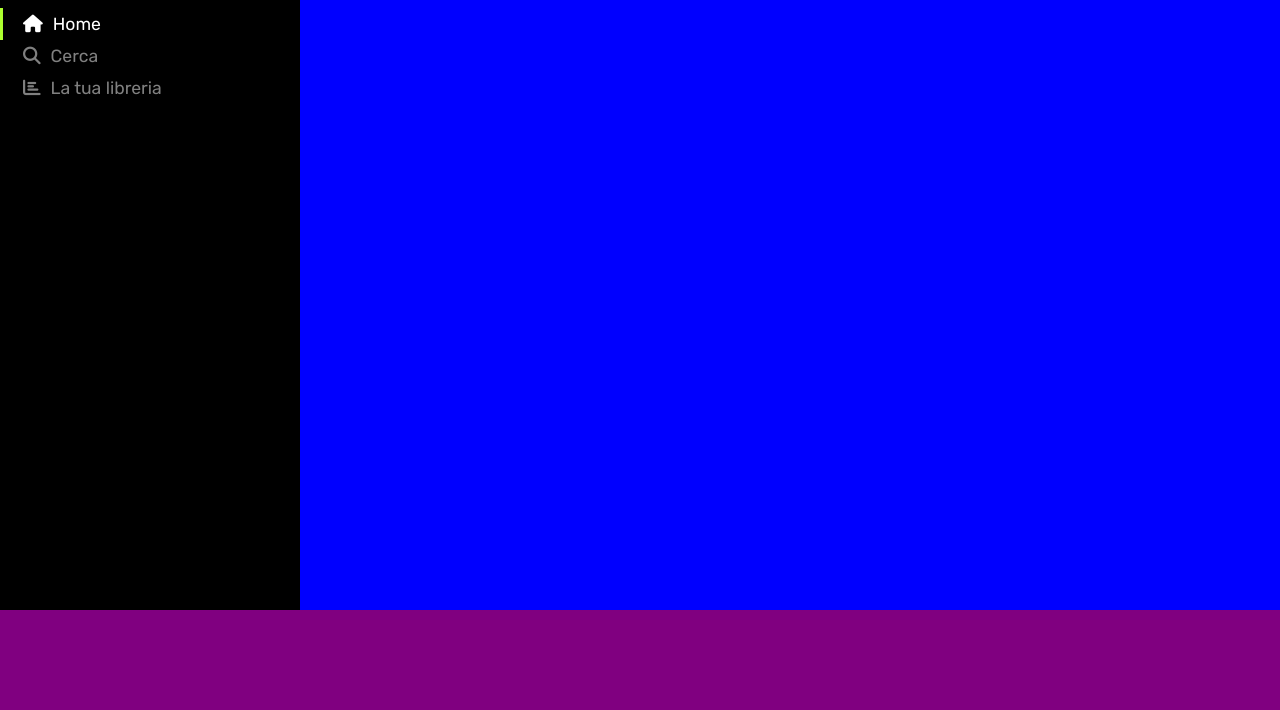
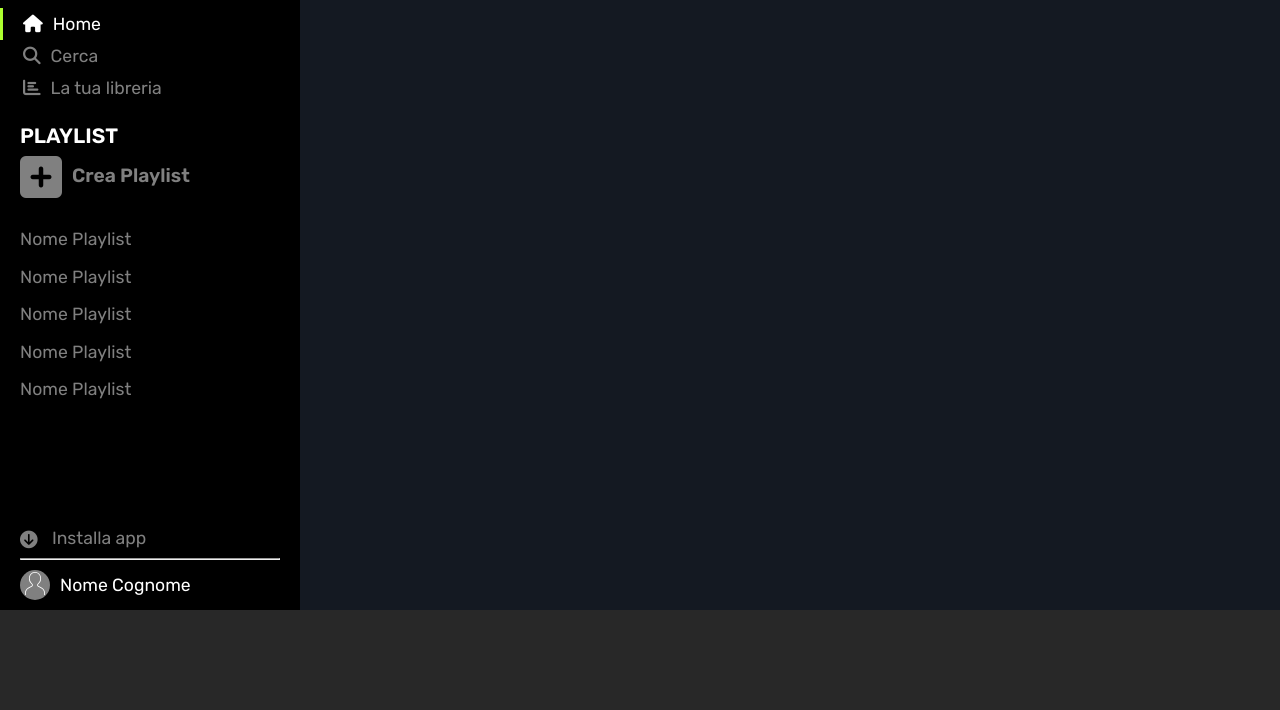
Before and after one commit to giorgioverzicco/html-css-spotifyweb, a plain HTML site: page index.html in a window 1280 px wide. Shown: the part 90-800 px from the top of the page. Drawn offline with Linux system fonts and the light colour scheme.

Commit message:
finita side-bar

```diff
--- a/css/style.css
+++ b/css/style.css
@@ -10,24 +10,6 @@ body {
   font-family: 'Rubik', sans-serif;
 }
 
-/* Debug */
-.debug .container {
-  background-color: rgba(0, 0, 0, 0.5);
-}
-
-.debug header {
-  background-color: burlywood;
-  filter: opacity(0.75);
-}
-
-.debug main {
-  background-color: blue;
-}
-
-.debug footer {
-  background-color: purple;
-}
-
 /* Commons */
 .container {
   display: flex;
@@ -38,6 +20,15 @@ aside, header, main, footer {
   flex-shrink: 0;
 }
 
+a {
+  text-decoration: none;
+  color: inherit;
+}
+
+ul {
+  list-style-type: none;
+}
+
 /* Header */
 header {
   position: fixed;
@@ -46,6 +37,7 @@ header {
   z-index: 998;
   width: calc(100% - 300px);
   height: 80px;
+  background-color: rgba(0, 0, 0, 0.5);
 }
 
 /* Aside */
@@ -57,6 +49,7 @@ aside {
   color: #808080;
   background-color: #000;
   font-size: 1.1rem;
+  overflow: hidden;
 }
 
 .logo {
@@ -72,7 +65,6 @@ aside {
 }
 
 .main-nav__menu {
-  list-style-type: none;
   line-height: 2rem;
 }
 
@@ -88,7 +80,6 @@ aside {
 .main-nav__item-link {
   padding-left: 20px;
   padding-right: 20px;
-  text-decoration: none;
   color: inherit;
 }
 
@@ -112,12 +103,96 @@ aside {
   content: '\f080';
 }
 
+.side-bar__playlist {
+  padding-left: 20px;
+  padding-right: 20px;
+  margin-top: 20px;
+}
+
+.side-bar__playlist-header {
+  margin-bottom: 20px;
+}
+
+.side-bar__playlist-title {
+  color: #fff;
+  text-transform: uppercase;
+  font-size: 1.3rem;
+  font-weight: 600;
+  margin-bottom: 5px;
+}
+
+.side-bar__playlist-link {
+  font-size: 1.2rem;
+  font-weight: 600;
+}
+
+.side-bar__playlist-link::before {
+  content: '\f0fe';
+  font-family: 'Font Awesome 6 Free';
+  font-weight: 900;
+  margin-right: 10px;
+  font-size: 3rem;
+  vertical-align: middle;
+}
+
+.side-bar__playlist-body {
+  max-height: 180px;
+  overflow-y: auto;
+}
+
+.side-bar__playlist-item {
+  line-height: 2.35rem;
+}
+
+.side-bar__bottom {
+  margin-top: auto;
+  padding-left: 20px;
+  padding-right: 20px;
+}
+
+.side-bar__bottom hr {
+  margin-top: 10px;
+  margin-bottom: 10px;
+}
+
+.install::before {
+  content: '\f0ab';
+  font-family: 'Font Awesome 6 Free';
+  font-weight: 900;
+  margin-right: 10px;
+  vertical-align: middle;
+}
+
+.profile {
+  background-color: #000;
+}
+
+.profile a {
+  margin-bottom: 10px;
+  display: flex;
+  align-items: center;
+}
+
+.profile__avatar {
+  width: 30px;
+  height: 30px;
+  margin-right: 10px;
+  background-color: #808080;
+  border-radius: 50%;
+  padding: 2px 5px;
+}
+
+.profile__name {
+  color: #fff;
+}
+
 /* Main */
 main {
   width: calc(100% - 300px);
   height: calc(100vh - 100px);
   padding-top: 100px;
   overflow-y: auto;
+  background-color: #141922;
 }
 
 /* Footer */
@@ -128,6 +203,7 @@ footer {
   z-index: 999;
   width: 100%;
   height: 100px;
+  background-color: #282828;
 }
 
 /* Responsive */
--- a/index.html
+++ b/index.html
@@ -30,6 +30,65 @@
             <li class="main-nav__item"><a href="#" class="main-nav__item-link library">La tua libreria</a></li>
           </ul>
         </nav>
+        <div class="side-bar__playlist">
+          <div class="side-bar__playlist-header">
+            <h3 class="side-bar__playlist-title">Playlist</h3>
+            <a href="#" class="side-bar__playlist-link">Crea Playlist</a>
+          </div>
+          <div class="side-bar__playlist-body">
+            <ul class="side-bar__playlist-list">
+              <li class="side-bar__playlist-item">
+                <a href="#" class="side-bar__playlist-item-link">Nome Playlist</a>
+              </li>
+              <li class="side-bar__playlist-item">
+                <a href="#" class="side-bar__playlist-item-link">Nome Playlist</a>
+              </li>
+              <li class="side-bar__playlist-item">
+                <a href="#" class="side-bar__playlist-item-link">Nome Playlist</a>
+              </li>
+              <li class="side-bar__playlist-item">
+                <a href="#" class="side-bar__playlist-item-link">Nome Playlist</a>
+              </li>
+              <li class="side-bar__playlist-item">
+                <a href="#" class="side-bar__playlist-item-link">Nome Playlist</a>
+              </li>
+              <li class="side-bar__playlist-item">
+                <a href="#" class="side-bar__playlist-item-link">Nome Playlist</a>
+              </li>
+              <li class="side-bar__playlist-item">
+                <a href="#" class="side-bar__playlist-item-link">Nome Playlist</a>
+              </li>
+              <li class="side-bar__playlist-item">
+                <a href="#" class="side-bar__playlist-item-link">Nome Playlist</a>
+              </li>
+              <li class="side-bar__playlist-item">
+                <a href="#" class="side-bar__playlist-item-link">Nome Playlist</a>
+              </li>
+              <li class="side-bar__playlist-item">
+                <a href="#" class="side-bar__playlist-item-link">Nome Playlist</a>
+              </li>
+              <li class="side-bar__playlist-item">
+                <a href="#" class="side-bar__playlist-item-link">Nome Playlist</a>
+              </li>
+            </ul>
+          </div>
+        </div>
+        <div class="side-bar__bottom">
+          <div class="install">
+            <a href="#" class="install__link">Installa app</a>
+          </div>
+          <hr>
+          <div class="profile">
+            <a href="#">
+              <div class="profile__avatar">
+                <img src="img/profile.svg" alt="">
+              </div>
+              <div class="profile__name">
+                <span class="profile__name-text">Nome Cognome</span>
+              </div>
+            </a>
+          </div>
+        </div>
       </aside>
       <header></header>
       <main></main>
```
